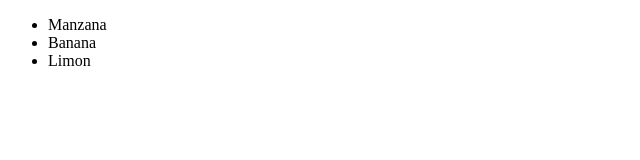
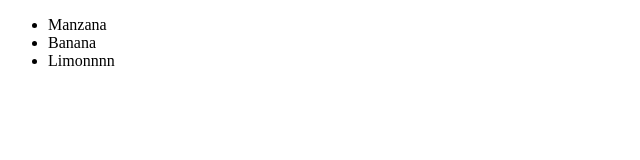
Before and after one commit to sdelafuente2013/clase-git, a plain HTML site: page index.html in a window 1280 px wide. Shown: the full height of the page, 0-640 px from the left. Drawn offline with Linux system fonts and the light colour scheme.

Commit message:
version 6, resolviendo cambios

```diff
--- a/index.html
+++ b/index.html
@@ -7,7 +7,7 @@
     <ul>
         <li>Manzana</li>
         <li>Banana</li>
-        <li>Limon</li>
+        <li>Limonnnn</li>
     </ul>
 </body>
 </html>
```
